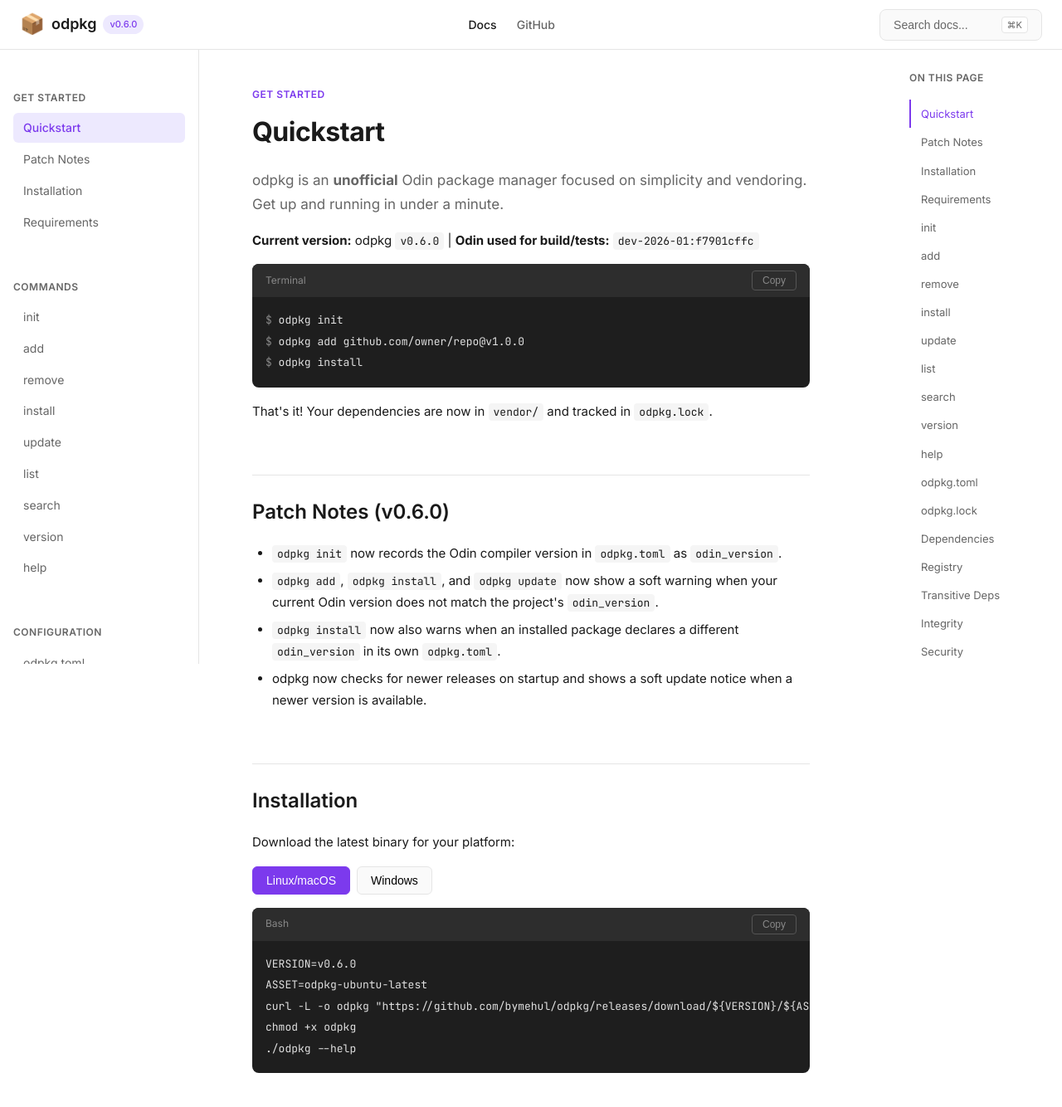
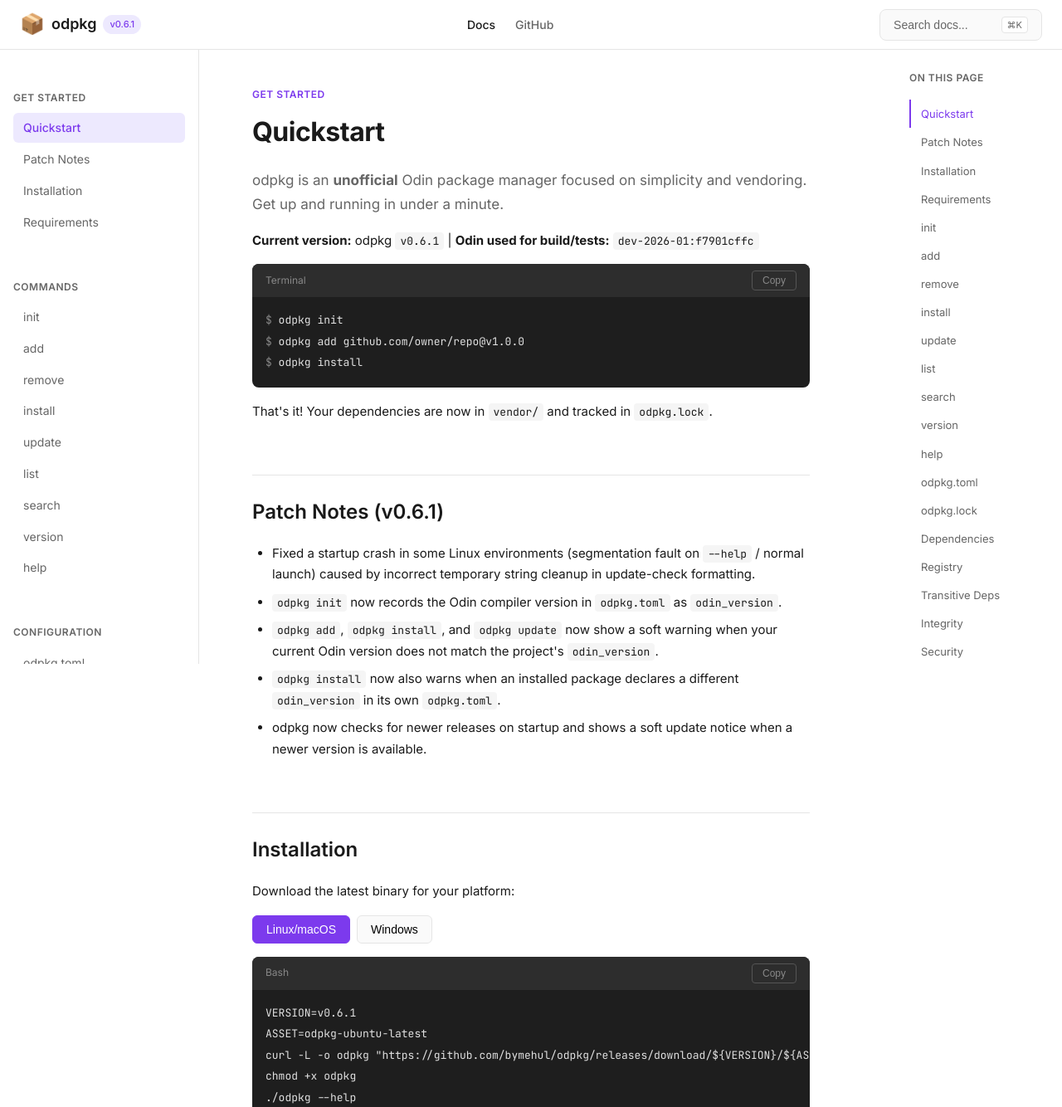
Before and after one commit to bymehul/odpkg, a website: page docs-site/index.html in a window 1280 px wide. Shown: the top 1334 px of the page at 83% size. Drawn offline with Linux system fonts and the light colour scheme.

Commit message:
hotfix: v0.6.1 fix startup segfault in update check

```diff
--- a/docs-site/index.html
+++ b/docs-site/index.html
@@ -20,7 +20,7 @@
             <div class="logo">
                 <span class="logo-icon">📦</span>
                 <span class="logo-text">odpkg</span>
-                <span class="version-badge">v0.6.0</span>
+                <span class="version-badge">v0.6.1</span>
             </div>
             <nav class="nav-links">
                 <a href="#" class="nav-link active">Docs</a>
@@ -85,7 +85,7 @@
                     </div>
                     <p class="intro">odpkg is an <strong>unofficial</strong> Odin package manager focused on simplicity
                         and vendoring. Get up and running in under a minute.</p>
-                    <p><strong>Current version:</strong> odpkg <code>v0.6.0</code> |
+                    <p><strong>Current version:</strong> odpkg <code>v0.6.1</code> |
                         <strong>Odin used for build/tests:</strong> <code>dev-2026-01:f7901cffc</code></p>
 
                     <div class="code-block">
@@ -103,8 +103,9 @@
                 </section>
 
                 <section id="patch-notes" class="section">
-                    <h2>Patch Notes (v0.6.0)</h2>
+                    <h2>Patch Notes (v0.6.1)</h2>
                     <ul class="requirements-list">
+                        <li>Fixed a startup crash in some Linux environments (segmentation fault on <code>--help</code> / normal launch) caused by incorrect temporary string cleanup in update-check formatting.</li>
                         <li><code>odpkg init</code> now records the Odin compiler version in <code>odpkg.toml</code> as <code>odin_version</code>.</li>
                         <li><code>odpkg add</code>, <code>odpkg install</code>, and <code>odpkg update</code> now show a soft warning when your current Odin version does not match the project's <code>odin_version</code>.</li>
                         <li><code>odpkg install</code> now also warns when an installed package declares a different <code>odin_version</code> in its own <code>odpkg.toml</code>.</li>
@@ -128,7 +129,7 @@
                                 <span>Bash</span>
                                 <button class="copy-btn" onclick="copyCode(this)">Copy</button>
                             </div>
-                            <pre><code>VERSION=v0.6.0
+                            <pre><code>VERSION=v0.6.1
 ASSET=odpkg-ubuntu-latest
 curl -L -o odpkg "https://github.com/bymehul/odpkg/releases/download/${VERSION}/${ASSET}"
 chmod +x odpkg
@@ -142,7 +143,7 @@
                                 <span>PowerShell</span>
                                 <button class="copy-btn" onclick="copyCode(this)">Copy</button>
                             </div>
-                            <pre><code>$version = "v0.6.0"
+                            <pre><code>$version = "v0.6.1"
 $asset = "odpkg-windows-latest.exe"
 Invoke-WebRequest -Uri "https://github.com/bymehul/odpkg/releases/download/$version/$asset" -OutFile "odpkg.exe"
 .\odpkg.exe --help</code></pre>
@@ -267,7 +268,7 @@
                     <p>Print the current version of odpkg.</p>
                     <div class="code-block">
                         <pre><code><span class="prompt">$</span> odpkg version
-odpkg 0.6.0</code></pre>
+odpkg 0.6.1</code></pre>
                     </div>
                     <p>Also available as <code>odpkg -v</code> or <code>odpkg --version</code>.</p>
                 </section>
```
Also changed, not shown: README.md, 3 other files.
